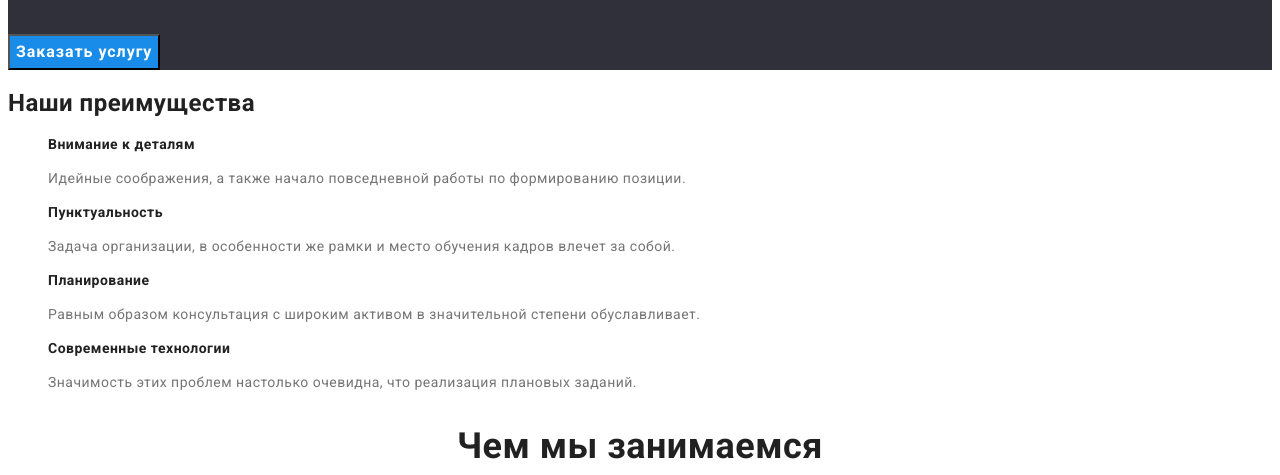
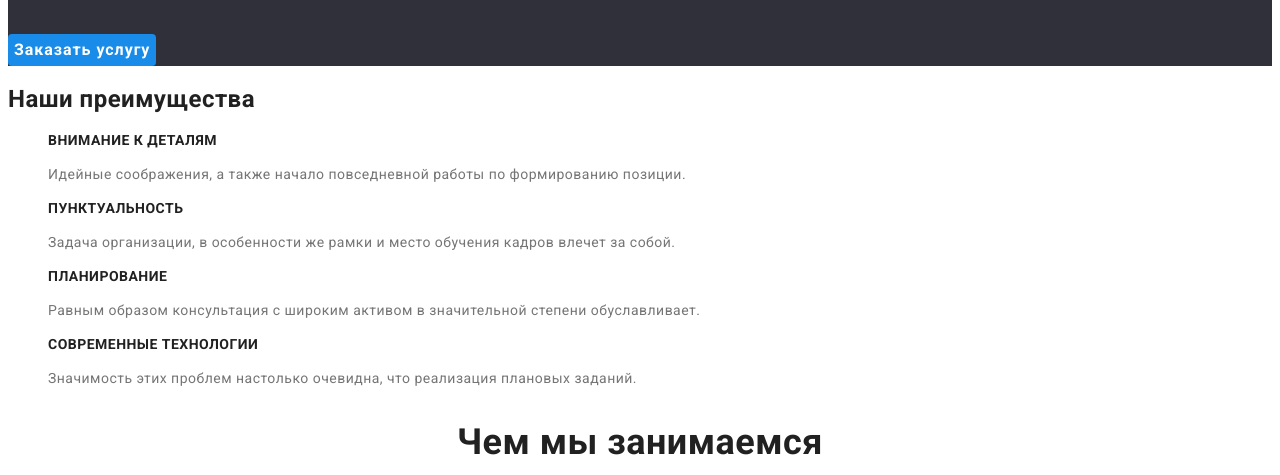
Before and after one commit to galu4ok/goit-markup-hw-02, a plain HTML site: page index.html in a window 1280 px wide. Both pictures are taken after a click on the button "Заказать услугу". Shown: the part 325-800 px from the top of the page. Drawn offline with Linux system fonts and the light colour scheme.

Commit message:
Добавляет правки после проверки дз ментором

```diff
--- a/css/styles.css
+++ b/css/styles.css
@@ -1,13 +1,3 @@
-/* шрифт основного текста Roboto*/
-/* шрифт логотипа Raleway  */
-/* основной цвет текста #212121 */
-/* вторичный цвет текста  #757575 */
-/* акцент #2196F3 */
-/* черный #000000 */
-/* белый #FFFFFF  */
-/* цвет фона наша команда F5F4FA */
-/* цвет фона футера #2F303A */
-/* оттенок текста кнопки героя #188CE8 */
 :root {
   --main-text-color: #212121;
   --secondary-text-color: #757575;
@@ -50,6 +40,7 @@ body {
   line-height: 1.17;
   text-align: center;
 }
+
 /* ------------------Logo----------------- */
 
 .logo {
@@ -124,10 +115,14 @@ body {
 
   color: var(--primary-white-color);
   background-color: var(--accent-color);
+
+  border: none;
+  border-radius: 4px;
 }
 .hero-button:focus,
 .hero-button:hover {
   background-color: var(--selection-color-hero-btn);
+  color: var(--primary-white-color);
 }
 
 /* ----------------Features---------------*/
@@ -136,6 +131,7 @@ body {
   font-size: 14px;
   font-weight: 700;
   line-height: 1.14;
+  text-transform: uppercase;
 }
 .feature-text {
   font-size: 14px;
```
Also changed, not shown: portfolio.html (+2 -2 lines), .prettierrc.json.
